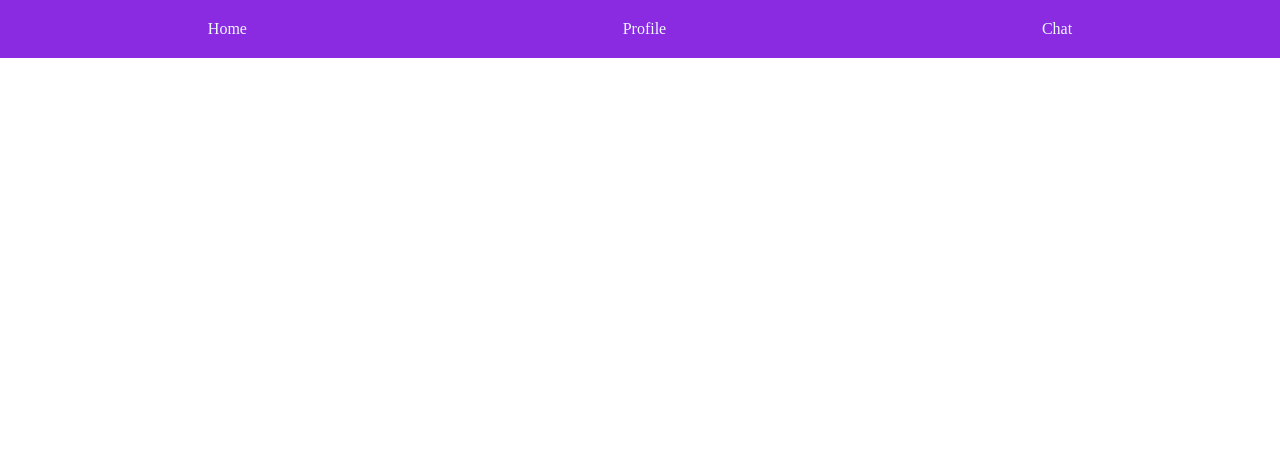
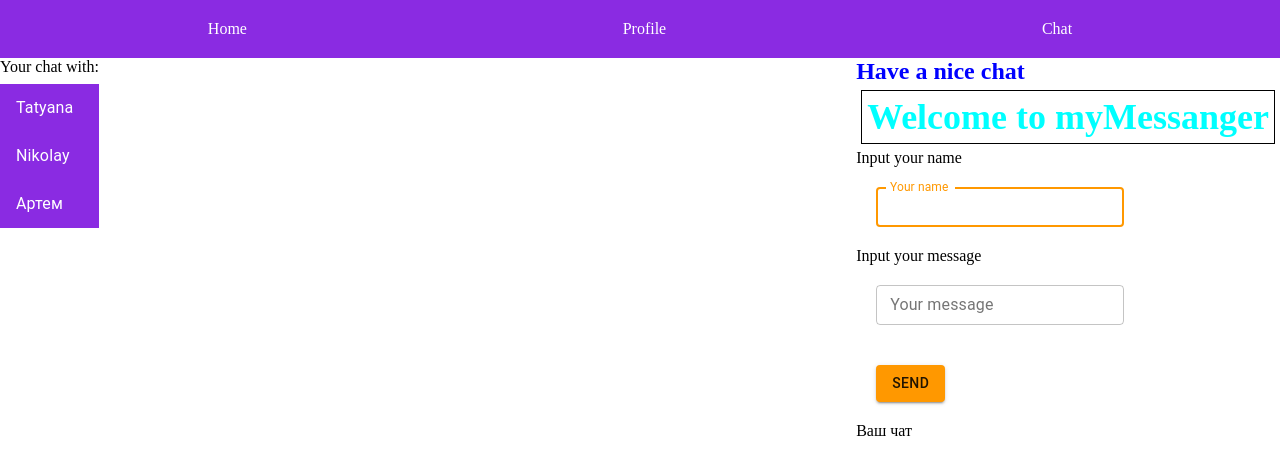
Before and after one commit to tanyaStankevich/reactHomeTask, a React (Create React App) app: page /Chat/routes/1 in a window 1280 px wide. Shown: the top 474 px of the page. Built offline with nearby package versions, Linux system fonts and the light colour scheme.

Commit message:
change hometask for lesson4

```diff
--- a/src/App.css
+++ b/src/App.css
@@ -26,6 +26,6 @@
   background-color: blueviolet;
 }
 a {
-  color: aliceblue;
+  color: white;
   text-decoration: none;
 }
--- a/src/App.js
+++ b/src/App.js
@@ -1,7 +1,6 @@
 import './App.css';
 import React, {Component} from 'react';
 import ReactDOM from 'react-dom';
-
 
 import Router from './routes/Routes';
 import Header from './components/Header';
--- a/src/ListChat.js
+++ b/src/ListChat.js
@@ -3,32 +3,50 @@ import React, {Component} from 'react';
 import ReactDOM from 'react-dom';
 import Message from './Message.js';
 import Button from '@material-ui/core/Button';
-
+import { Router, Link, useParams, Redirect, useRouteMatch } from "react-router-dom";
 import { TextField } from "@material-ui/core";
-
 
 import { List } from "@material-ui/core";
 import { ListItem } from "@material-ui/core";
 import { ListItemText } from "@material-ui/core";
-import { arrChat } from './NameChat'
+import { arrChat }  from './NameChat'
+import Chat from './routes/Chat/Chat';
+import MessageList from './MessageList';
 
-export default function ListChat() {
+export default function ListChat(props) {
+  const { arrChatName } = useParams();
+
+  const chat = arrChat.find(({ name }) => name === arrChatName);
+
+  console.log(arrChatName);
 
 
-
-
+  // if (!chat) {
+  //   return <Redirect to='*' />
+  // }
 
    return (
     <div>
     <p>Your chat with:</p>
      <List sx={{ width: '100%', maxWidth: 360,  color: 'black' }}>
-    {arrChat.map((chat) => (
-      <ListItem className='listitem'>
+         {arrChat.map((chat) => (
+
+     <Link to={`./Chat/routes/:${chat.name}` }>
+      <ListItem className='listitem' className='link'>
+
         <ListItemText primary={chat.name} />
 
       </ListItem>
+           </Link>
+
     ))}
-    </List>
+       </List>
+
+       {/* <Router exact path='./Chat/routes/:arrChatName/message' component={Message}>
+
+       </Router> */}
+
+
     </div>
        );
 
--- a/src/NameChat.js
+++ b/src/NameChat.js
@@ -1,20 +1,24 @@
 import React from 'react';
 import { nanoid } from 'nanoid';
+
+
 export const arrChat =
     [{
       id: nanoid(),
-      name: 'Татьяна'
+      name: 'Tatyana',
+      messageListChat:'Tatyana'
+        },
+        {
+      id: nanoid(),
+          name: 'Nikolay',
+      messageListChat:'Nikolay'
 
         },
         {
       id: nanoid(),
-      name: 'Николай'
-
-        },
-        {
-      id: nanoid(),
-      name: 'Артем'
+          name: 'Артем',
+      messageListChat:'Артем'
 
         }
 
-    ];
+    ]
--- a/src/routes/Chat/Chat.js
+++ b/src/routes/Chat/Chat.js
@@ -1,5 +1,5 @@
 import React from "react";
-import { Router, Link } from "react-router";
+
 import ListChat from '../../ListChat';
 import Message from '../../Message.js';
 import MessageChat from '../../MessageChat';
@@ -9,6 +9,7 @@ const messageText = 'Have a nice chat';
 export default function Chat () {
    const author = '';
   const messageAuthor = '';
+  const arrChatArr=[]
     return (
         <div className='frag'>
 
@@ -19,14 +20,7 @@ export default function Chat () {
                   <h3 className='app'>Welcome to myMessanger</h3>
       <MessageChat author={author} messageAuthor={messageAuthor} />
         </div>
-        {/* <Link to={/chat/${arrChat.id}}>
 
-        </Link>
-
-
-        <Router>
-
-        </Router> */}
       </div>
 
     )
--- /dev/null
+++ b/src/routes/Chat/routes/message.js
@@ -0,0 +1,13 @@
+import React from "react";
+import { Router, Link, useParams, Redirect, useRouteMatch } from "react-router-dom";
+import { arrChat } from "../../../NameChat";
+
+export default function Message() {
+   const { arrChatName } = useParams();
+
+  const chat = arrChat.find(({ name }) => name === arrChatName);
+
+    return (
+        <div>{ chat} + '   Message'</div>
+    )
+}
--- a/src/routes/Routes.js
+++ b/src/routes/Routes.js
@@ -4,8 +4,10 @@ import {Switch, Route, Link} from 'react-router-dom';
 import Home from "./Home/Home";
 import Profile from "./Profile/Profile";
 import Chat from "./Chat/Chat";
-
-
+import ListChat from '../ListChat';
+import NotFound from './NotFound';
+import { arrChat } from '../NameChat';
+import Message from './Chat/routes/message';
 export default function Router() {
 return (
 
@@ -21,9 +23,14 @@ return (
             <Route exact path="/Chat.js" component={Chat}>
 
         </Route>
-         <Route exact path="/Chat.js" component={Chat}>
+         <Route exact path="/Chat/routes/:arrChatName" component={Chat}>
 
-            </Route>
+        </Route>
+
+        <Route path="*" component={NotFound}>
+
+        </Route>
+
         </Switch>
 
 );
```
Also changed, not shown: src/MessageList.js (+8 -3 lines), src/routes/Chat/route/RoutesChat.js (deleted, +0 -25 lines), src/routes/NotFound.js (renamed from src/routes/Chat/route/NotFound.js).
